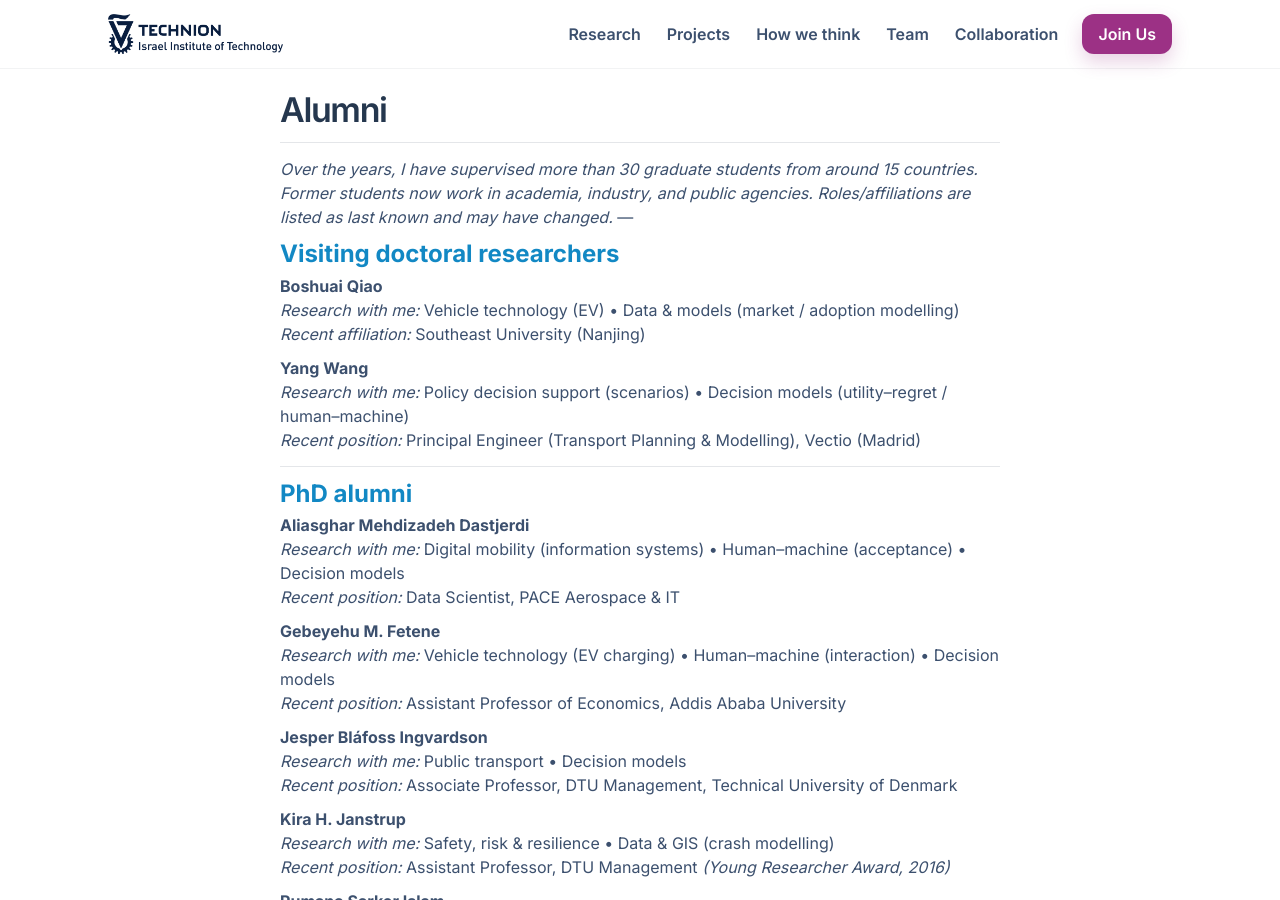
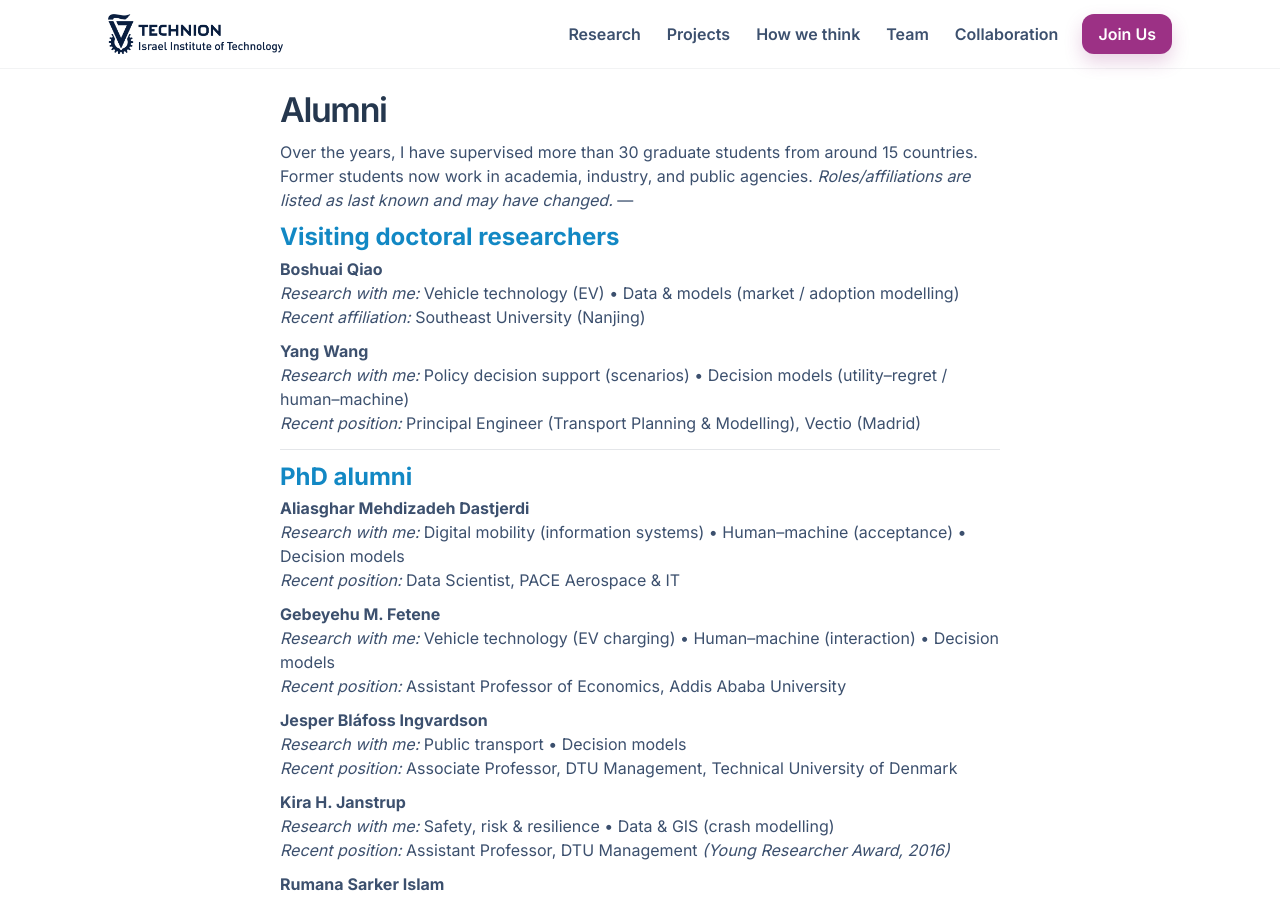
Before and after one commit to tema-technion/tema-technion.github.io, a Jekyll site: the page built from team/alumni.md, in a window 1280 px wide and 900 px high. Built offline with Jekyll 4.4.1, drawn with Linux system fonts in a browser that asks for light colours.

```diff
--- a/team/alumni.md
+++ b/team/alumni.md
@@ -4,8 +4,7 @@ title: Selected Alumni
 permalink: /alumni/
 ---
 # Alumni
----
-*Over the years, I have supervised more than 30 graduate students from around 15 countries. Former students now work in academia, industry, and public agencies.*
+Over the years, I have supervised more than 30 graduate students from around 15 countries. Former students now work in academia, industry, and public agencies.
 *Roles/affiliations are listed as last known and may have changed.*
 ---
 
```
